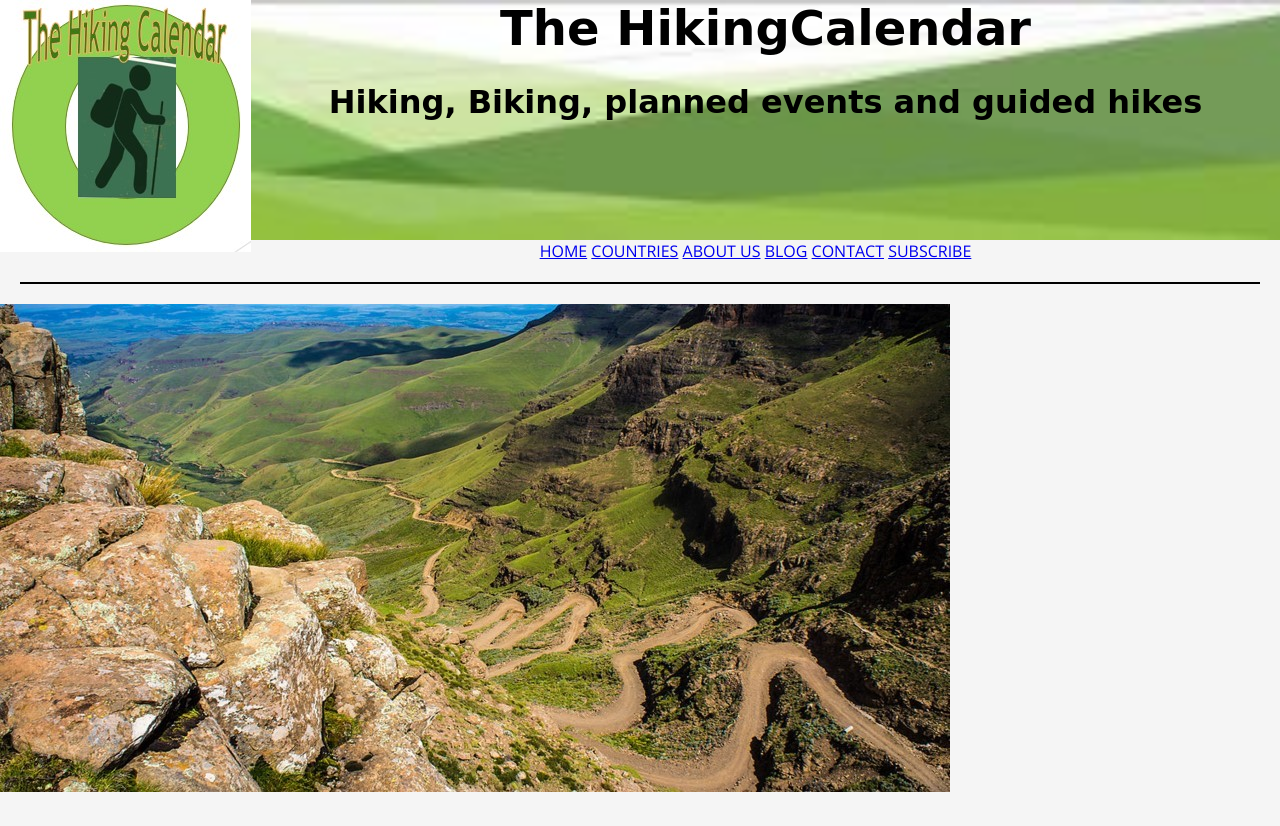
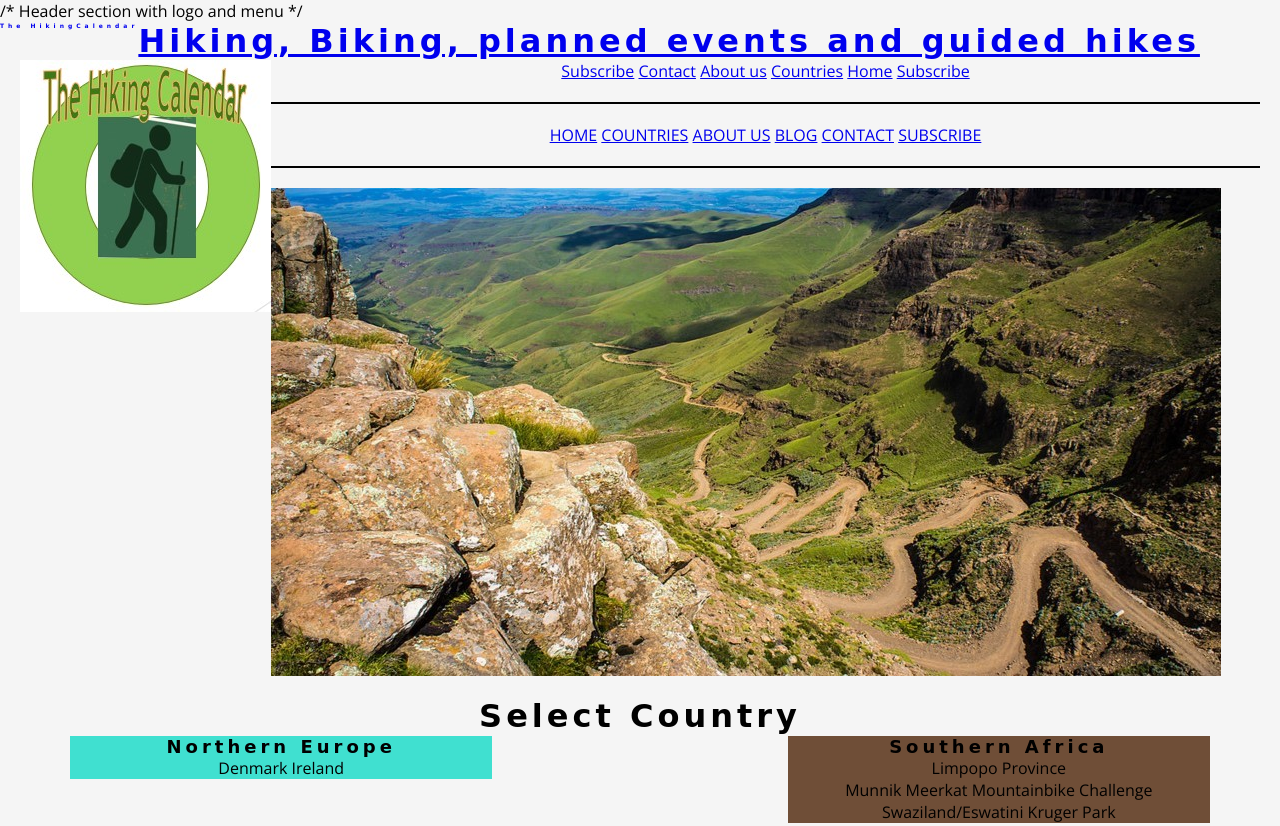
Before and after one commit to Gitte58/HikingCalendar, a plain HTML site: page index.html in a window 1280 px wide. Shown: the top 826 px of the page. Drawn offline with nearby package versions, Linux system fonts and the light colour scheme; a web font is replaced by a local one.

Commit message:
changed the header section and logo

```diff
--- a/assets/css/style.css
+++ b/assets/css/style.css
@@ -1,12 +1,15 @@
 @import url('https://fonts.googleapis.com/css?family=Merienda+One|Open+Sans&display=swap');
-
-.page-header {
-    height: 30vh;
-    background-color: whitesmoke;
-    background: center 75% / cover no-repeat;
+*{
+    margin: 0;
+    padding: 0;
+    border: none;
 }
-h1,h2,h3 {
+/* Heading and Logo */
+h1,
+h2,
+h3 {
     font-family: 'Merienda One', 'Brush Script MT', cursive;
+    letter-spacing: 4px;
 }
 h1 {
     font-size: 3rem;
@@ -17,6 +20,15 @@ h2 {
 }
 h3 {
     font-size: large;
+}
+#logo {
+    float: left;
+    font-size: 28%;
+}
+.page-header {
+    height: 30vh;
+    background-color: whitesmoke;
+    background: center 75% / cover no-repeat;
 }
 body {
     font-family: 'Open Sans', Arial, sans-serif;
--- a/index.html
+++ b/index.html
@@ -15,12 +15,36 @@
 </head>
 
 <body>
-    <header class="text-center page-header" id="home">
-        <div>
-            <img src="assets/images/hiking_logo1.jpg" style="float:left" alt="HikingCalendar Logo">
-            <h1>The HikingCalendar</h1>
+    /* Header section with logo and menu */
+    <header>
+        <a href="index.html">
+            <h1 id="logo">The HikingCalendar</h1>
             <h2>Hiking, Biking, planned events and guided hikes</h2>
-        </div>
+        </a>
+        <nav>
+            <img src="assets/images/hiking_logo1.jpg" style="float:left" alt="HikingCalendar banner and logo">
+            <ul>
+                <li>
+                    <a href="form.html"
+                        aria-label="Subscribe to our Newsletter and your chance to go on a guided hike">Subscribe</a>
+                </li>
+                <li>
+                    <a href="#Contact" aria-label="Contact information section">Contact</a>
+                </li>
+                <li>
+                    <a href="#About" aria-label="Go to About section">About us</a>
+                </li>
+                <li>
+                    <a href="#Countries" aria-label="Countries to visit">Countries</a>
+                </li>
+                <li>
+                    <a href="#Home" aria-label="Go to the top of the page">Home</a>
+                </li>
+                <a href="form.html"
+                    aria-label="Subscribe to our Newsletter and your chance to go on a guided hike">Subscribe</a>
+            </ul>
+        </nav>
+
     </header>
     <nav class="text-uppercase">
         <a href="#Home" aria-label="Go to the top of the page">Home</a>
```
